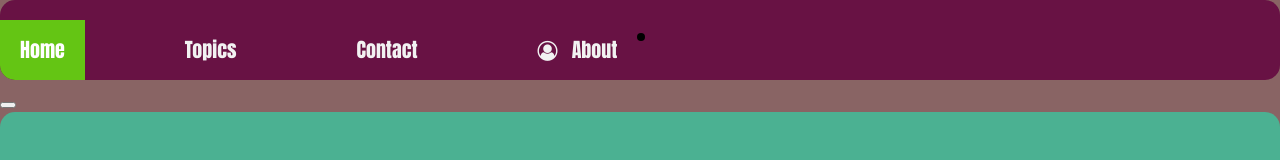
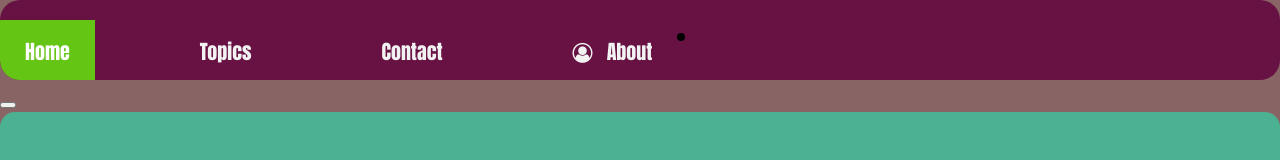
Before and after one commit to AnshGour2006/Interactive-quiz-application, a plain HTML site: page topics.html in a window 1280 px wide. Shown: the top 160 px of the page. Drawn offline with Linux system fonts and the light colour scheme.

Commit message:
Update topics.html

```diff
--- a/topics.html
+++ b/topics.html
@@ -27,7 +27,7 @@
         #navbar {
     overflow: hidden;
     background-color: rgb(104, 18, 68);
-    border-radius: 15px;
+    border-radius:20px;
     position:relative;
 
   }
@@ -36,8 +36,8 @@
     float: left;
     display: block;
     color: #f2f2f2;
-    text-align: center;
-    padding: 14px 20px;
+    text-align: left;
+    padding: 16px 25px;
     text-decoration: none;
     font-size: 20px;
     font-family: Impact, Haettenschweiler, 'Arial Narrow Bold', sans-serif;
```
